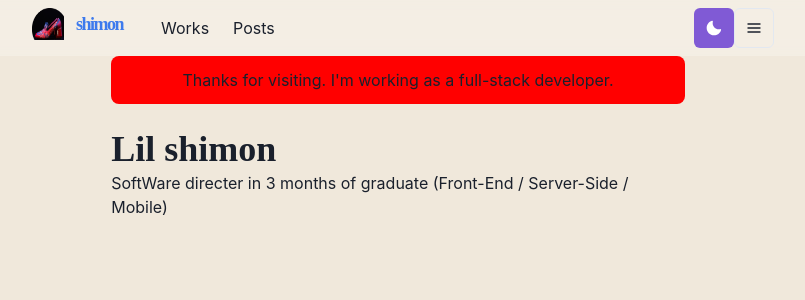
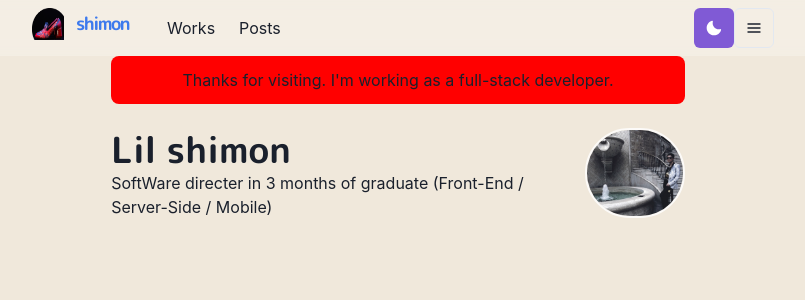
Before and after one commit to lil-shimon/lil-lily-shimon, a Next.js app: page / in a window 1280 px wide. Shown: the top 300 px of the page, without its empty margins (242-1047 px from the left). Built offline with nearby package versions, Linux system fonts and the light colour scheme.

Commit message:
feat: 🎸 set fonts and profileImg

```diff
--- /dev/null
+++ b/components/atoms/fonts/index.tsx
@@ -0,0 +1,8 @@
+import { Global } from '@emotion/react';
+
+const Fonts = () => (
+  <Global
+    styles={`@import url('https://fonts.googleapis.com/css2?family=M+PLUS+Rounded+1c:wght@300;700&display=swap');`} />
+);
+
+export default Fonts;
--- a/components/organisms/home/container/index.tsx
+++ b/components/organisms/home/container/index.tsx
@@ -6,5 +6,9 @@ import { HomePresenter } from '../presenter';
  * @constructor
  */
 export const HomeContainer: FC = () => {
-  return <HomePresenter />
-}
+
+  /// TODO: square image
+  const profileImg = 'images/profileImg.jpg';
+
+  return <HomePresenter profileImg={profileImg} />;
+};
--- a/components/organisms/home/index.tsx
+++ b/components/organisms/home/index.tsx
@@ -6,5 +6,5 @@ import { HomeContainer } from './container';
  * @constructor
  */
 export const HomeComponent: FC = () => {
-  return <HomeContainer />
-}
+  return <HomeContainer />;
+};
--- a/components/organisms/home/presenter/index.tsx
+++ b/components/organisms/home/presenter/index.tsx
@@ -1,23 +1,33 @@
-import { Box, Container, Heading } from '@chakra-ui/react';
+import { FC } from 'react';
+import { Box, Container, Heading, Image } from '@chakra-ui/react';
+
+interface HomePresenterProps {
+  profileImg: string
+}
 
 /**
  * HomePresenter
  * @constructor
  */
-export const HomePresenter = () => {
+export const HomePresenter: FC<HomePresenterProps> = ({ profileImg }) => {
   return (
     <Container>
       <Box borderRadius={'lg'} bg={'red'} p={3} mb={6} align={'center'}>
         Thanks for visiting. I&apos;m working as a full-stack developer.
       </Box>
-      <Box display={{ md: "flex"}}>
+      <Box display={{ md: 'flex' }}>
         <Box flexGrow={1}>
-           <Heading as={"h2"} variant={"page-title"}>
-             Lil shimon
-           </Heading>
+          <Heading as={'h2'} variant={'page-title'}>
+            Lil shimon
+          </Heading>
           <p>
             SoftWare directer in 3 months of graduate (Front-End / Server-Side / Mobile)
           </p>
+        </Box>
+
+        <Box flexShrink={0} mt={{ base: 4, md: 0 }} ml={{ md: 6 }} align={'center'}>
+          <Image borderColor={'whiteAlpha.800'} borderWidth={2} borderStyle={'solid'} maxWidth={'100px'}
+                 display={'inline-block'} borderRadius={'full'} src={profileImg} alt={'Profile Image'} />
         </Box>
       </Box>
     </Container>
--- a/pages/_app.tsx
+++ b/pages/_app.tsx
@@ -2,6 +2,7 @@ import { FC } from 'react';
 import { ChakraProvider } from '@chakra-ui/react';
 import { Layout } from '../components/layout';
 import theme from '../libs/theme';
+import Fonts from '../components/atoms/fonts';
 
 /**
  * WebsiteProps
@@ -22,6 +23,7 @@ interface WebsiteProps {
 const Website: FC<WebsiteProps> = ({ Component, pageProps, router }) => {
   return (
     <ChakraProvider theme={theme}>
+      <Fonts />
       <Layout router={router}>
         <Component {...pageProps} key={router.route} />
       </Layout>
```
Also changed, not shown: public/images/profileImg.jpg (added).
